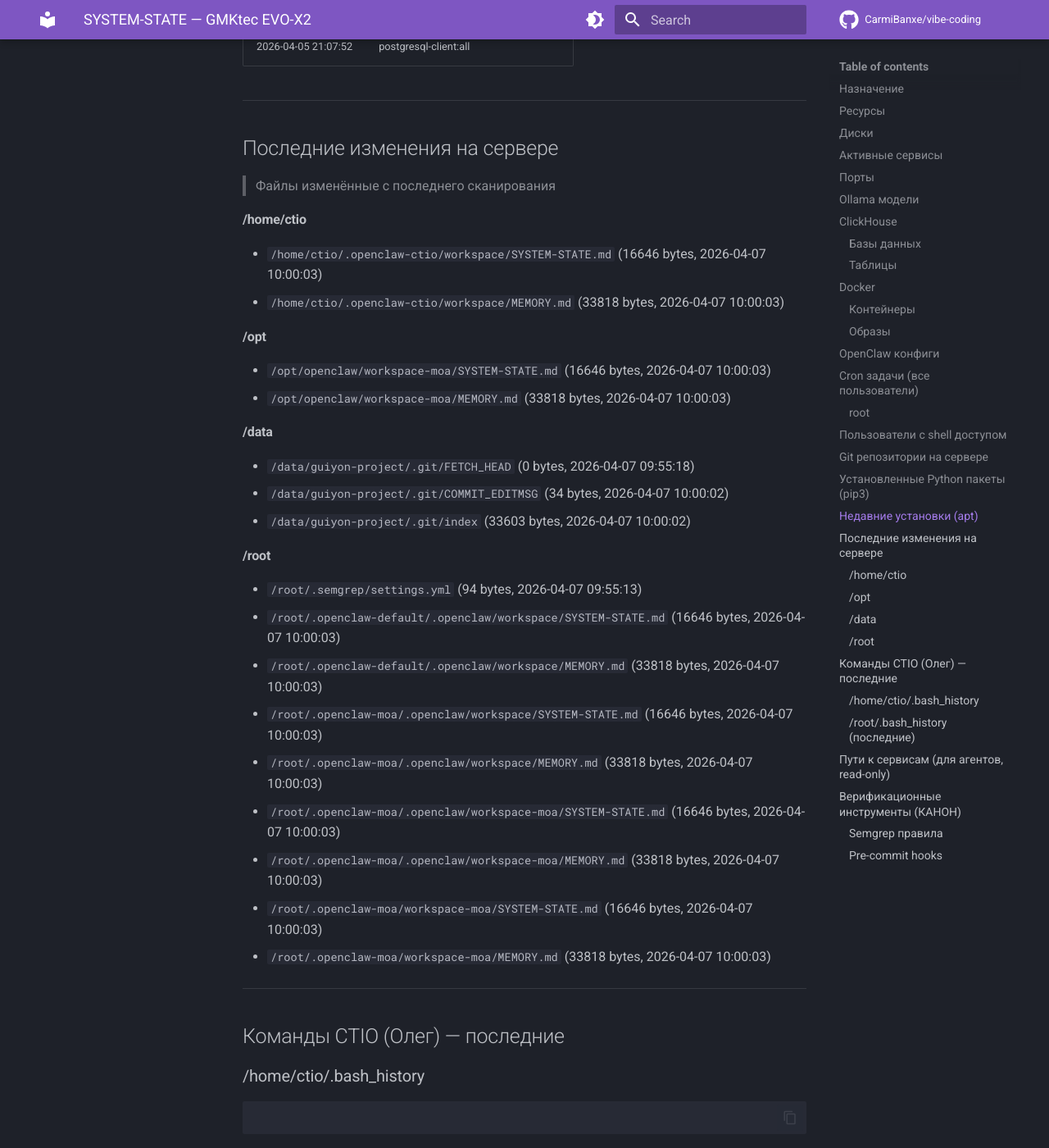
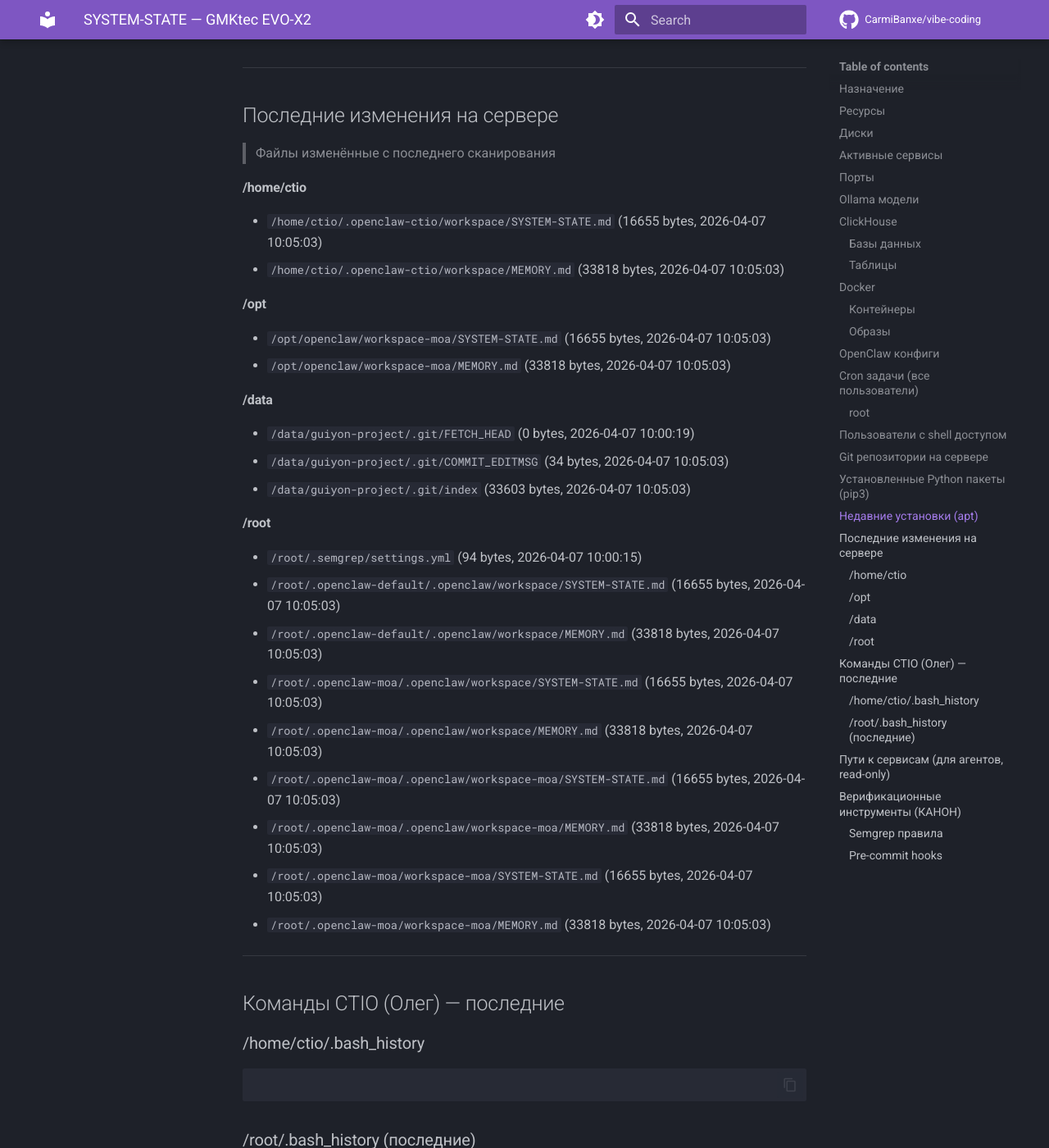
Before and after one commit to CarmiBanxe/vibe-coding, an MkDocs documentation site: the page built from docs/SYSTEM-STATE.md, in a window 1280 px wide and 1400 px high, scrolled down 13841 px. Shown: the whole window at 82% size. Built offline with MkDocs 1.6.1 and Material for MkDocs 9.7.7, drawn with Linux system fonts in a browser that asks for light colours; comment, search, counter and statistics services are not loaded; some of the changed text lies outside the part shown.

Commit message:
auto: SYSTEM-STATE v2 update (2026-04-07 10:05 CEST)

```diff
--- a/docs/SYSTEM-STATE.md
+++ b/docs/SYSTEM-STATE.md
@@ -1,6 +1,6 @@
 # SYSTEM-STATE — GMKtec EVO-X2
 > Автоматически обновляется каждые 5 минут
-> Последнее сканирование: 2026-04-07 10:00 CEST
+> Последнее сканирование: 2026-04-07 10:05 CEST
 > Источник: ctio-watcher.sh v2 (cron)
 
 ## Назначение
@@ -11,15 +11,15 @@
 ---
 
 ## Ресурсы
-- RAM: 11Gi / 30Gi (free: 1.6Gi)
-- Load: 3.00 2.70 2.60
+- RAM: 11Gi / 30Gi (free: 1.5Gi)
+- Load: 4.88 3.22 2.82
 - GPU VRAM used: 58.6 GB
 
 ## Диски
 | Устройство | Всего | Занято | Свободно | % |
 |------------|-------|--------|----------|---|
 | /dev/nvme1n1p4 | 913G | 248G | 619G | 29% |
-| /dev/nvme0n1p1 | 1.9T | 57G | 1.7T | 4% |
+| /dev/nvme0n1p1 | 1.9T | 58G | 1.7T | 4% |
 
 ---
 
@@ -250,8 +249,8 @@
 | marble-src-marble-frontend:latest | 757MB |
 | marble-src-marble-backend:latest | 255MB |
 | andreysenov/firebase-tools:latest | 1.47GB |
+| jube.app:latest | 646MB |
 | <none>:<none> | 646MB |
-| jube.app:latest | 646MB |
 | mongo:8 | 950MB |
 | postgis/postgis:17-3.5 | 637MB |
 | postgres:17 | 453MB |
@@ -380,28 +379,28 @@
 
 
 #### /home/ctio
-- `/home/ctio/.openclaw-ctio/workspace/SYSTEM-STATE.md` (16646 bytes, 2026-04-07 10:00:03)
-- `/home/ctio/.openclaw-ctio/workspace/MEMORY.md` (33818 bytes, 2026-04-07 10:00:03)
+- `/home/ctio/.openclaw-ctio/workspace/SYSTEM-STATE.md` (16655 bytes, 2026-04-07 10:05:03)
+- `/home/ctio/.openclaw-ctio/workspace/MEMORY.md` (33818 bytes, 2026-04-07 10:05:03)
 
 #### /opt
-- `/opt/openclaw/workspace-moa/SYSTEM-STATE.md` (16646 bytes, 2026-04-07 10:00:03)
-- `/opt/openclaw/workspace-moa/MEMORY.md` (33818 bytes, 2026-04-07 10:00:03)
+- `/opt/openclaw/workspace-moa/SYSTEM-STATE.md` (16655 bytes, 2026-04-07 10:05:03)
+- `/opt/openclaw/workspace-moa/MEMORY.md` (33818 bytes, 2026-04-07 10:05:03)
 
 #### /data
-- `/data/guiyon-project/.git/FETCH_HEAD` (0 bytes, 2026-04-07 09:55:18)
-- `/data/guiyon-project/.git/COMMIT_EDITMSG` (34 bytes, 2026-04-07 10:00:02)
-- `/data/guiyon-project/.git/index` (33603 bytes, 2026-04-07 10:00:02)
+- `/data/guiyon-project/.git/FETCH_HEAD` (0 bytes, 2026-04-07 10:00:19)
+- `/data/guiyon-project/.git/COMMIT_EDITMSG` (34 bytes, 2026-04-07 10:05:03)
+- `/data/guiyon-project/.git/index` (33603 bytes, 2026-04-07 10:05:03)
 
 #### /root
-- `/root/.semgrep/settings.yml` (94 bytes, 2026-04-07 09:55:13)
-- `/root/.openclaw-default/.openclaw/workspace/SYSTEM-STATE.md` (16646 bytes, 2026-04-07 10:00:03)
-- `/root/.openclaw-default/.openclaw/workspace/MEMORY.md` (33818 bytes, 2026-04-07 10:00:03)
-- `/root/.openclaw-moa/.openclaw/workspace/SYSTEM-STATE.md` (16646 bytes, 2026-04-07 10:00:03)
-- `/root/.openclaw-moa/.openclaw/workspace/MEMORY.md` (33818 bytes, 2026-04-07 10:00:03)
-- `/root/.openclaw-moa/.openclaw/workspace-moa/SYSTEM-STATE.md` (16646 bytes, 2026-04-07 10:00:03)
-- `/root/.openclaw-moa/.openclaw/workspace-moa/MEMORY.md` (33818 bytes, 2026-04-07 10:00:03)
-- `/root/.openclaw-moa/workspace-moa/SYSTEM-STATE.md` (16646 bytes, 2026-04-07 10:00:03)
-- `/root/.openclaw-moa/workspace-moa/MEMORY.md` (33818 bytes, 2026-04-07 10:00:03)
+- `/root/.semgrep/settings.yml` (94 bytes, 2026-04-07 10:00:15)
+- `/root/.openclaw-default/.openclaw/workspace/SYSTEM-STATE.md` (16655 bytes, 2026-04-07 10:05:03)
+- `/root/.openclaw-default/.openclaw/workspace/MEMORY.md` (33818 bytes, 2026-04-07 10:05:03)
+- `/root/.openclaw-moa/.openclaw/workspace/SYSTEM-STATE.md` (16655 bytes, 2026-04-07 10:05:03)
+- `/root/.openclaw-moa/.openclaw/workspace/MEMORY.md` (33818 bytes, 2026-04-07 10:05:03)
+- `/root/.openclaw-moa/.openclaw/workspace-moa/SYSTEM-STATE.md` (16655 bytes, 2026-04-07 10:05:03)
+- `/root/.openclaw-moa/.openclaw/workspace-moa/MEMORY.md` (33818 bytes, 2026-04-07 10:05:03)
+- `/root/.openclaw-moa/workspace-moa/SYSTEM-STATE.md` (16655 bytes, 2026-04-07 10:05:03)
+- `/root/.openclaw-moa/workspace-moa/MEMORY.md` (33818 bytes, 2026-04-07 10:05:03)
 
 ---
 
```
Also changed, not shown: other parts of docs/SYSTEM-STATE.md (+1 -2 lines).
